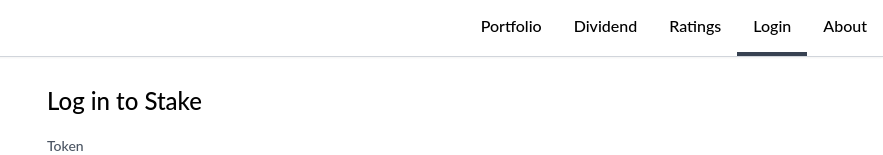
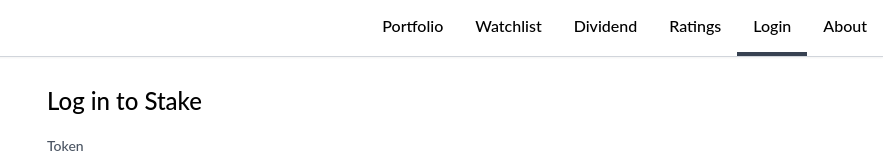
Before and after one commit to minho42/stake, a React (Create React App) app in the folder frontend/: page /login in a window 1280 px wide. Shown: the top 155 px of the page, without its empty margins (397-1280 px from the left). Built offline with nearby package versions, Linux system fonts and the light colour scheme; no server answers.

Commit message:
added empty watchlist

```diff
--- a/frontend/src/components/Navbar.js
+++ b/frontend/src/components/Navbar.js
@@ -38,6 +38,14 @@
             }`}
           >
             portfolio
+          </Link>
+          <Link
+            to="/watchlist"
+            className={`flex items-center h-full font-medium px-2 sm:px-4 py-3 cursor-pointer border-b-4 capitalize ${
+              pathname === "/watchlist" ? " border-gray-700" : "border-white"
+            }`}
+          >
+            watchlist
           </Link>
           <Link
             to="/dividend"
```
